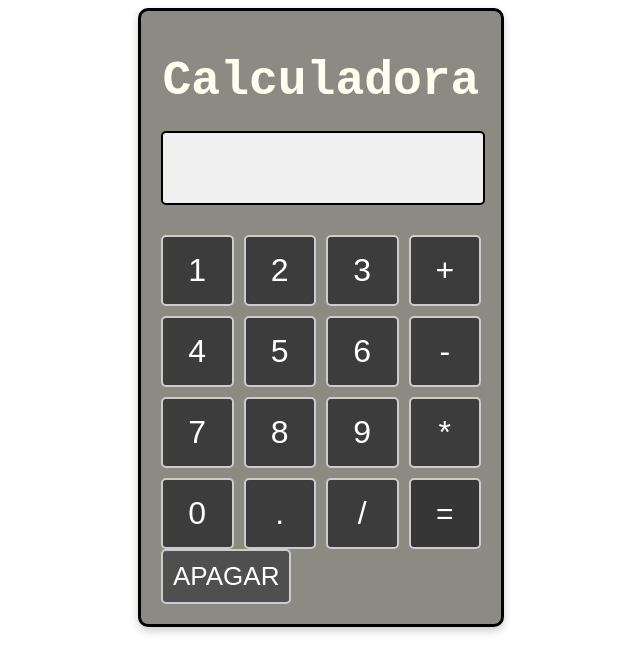
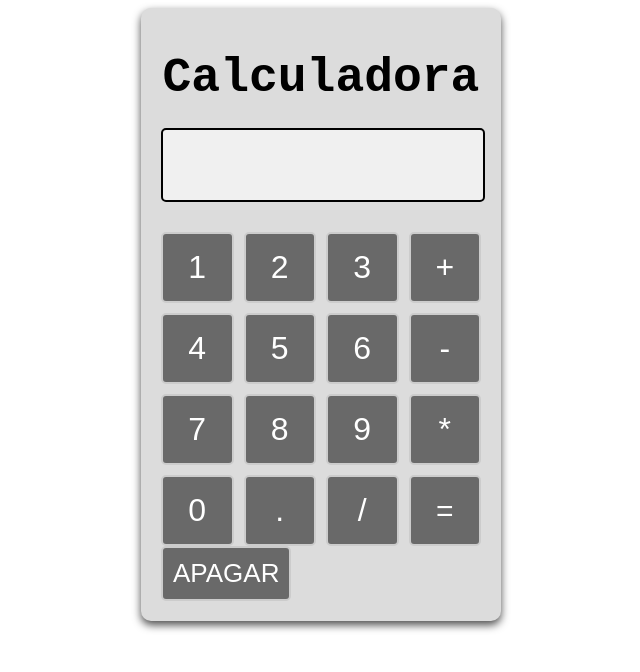
Before and after one commit to Samuel-COT/calculadora, a React (Vite) app: page / in a window 1280 px wide. Shown: the top 672 px of the page, without its empty margins (319-959 px from the left). Built offline with nearby package versions, Linux system fonts and the light colour scheme.

Commit message:
Alterações de estilização

```diff
--- a/src/components/calculadora/ButtonGrid/styles.js
+++ b/src/components/calculadora/ButtonGrid/styles.js
@@ -12,7 +12,7 @@ export const StyledContainer = styled.div`
 export const StyledButton = styled.button`
   padding: 15px;
   font-size: 2rem;
-  background-color: #3c3c3c;
+  background-color: #696969;
   border: 2px solid #ccc;
   cursor: pointer;
   border-radius: 5px;
@@ -25,17 +25,17 @@ export const StyledButton = styled.button`
 
 
 export const StyledCalc = styled.div`
-  border: 3px solid black;
+
   border-radius: 10px;
   padding: 20px;
   width: 320px;
   margin: 0 auto;
-  background-color: #8B8B83;
-  box-shadow: 0px 4px 8px rgba(0, 0, 0, 0.2);
+  background-color: #DCDCDC;
+  box-shadow: 0px 4px 8px rgba(0, 0, 0, 0.7);
 `;
 
 export const StyledApagar = styled.button`
-  background-color: #4F4F4F;
+  background-color: #696969;
   color: white;
   border: none;
   border-radius: 5px;
@@ -50,7 +50,7 @@ export const StyledApagar = styled.button`
 `;
 
 export const StyledIgual = styled.button`
-  background-color: #363636;
+  background-color: #696969;
   color: white;
   border: none;
   border-radius: 5px;
--- a/src/components/calculadora/Display/styles.js
+++ b/src/components/calculadora/Display/styles.js
@@ -9,7 +9,7 @@ export const StyledContainer = styled.div`
     background-color: #f0f0f0;
     margin-bottom: 40px;
     display: flex ;
-    justify-content: left;
+    justify-content: right;
     margin: 0 auto;
     height: 50px;
     overflow:hidden;
--- a/src/components/calculadora/Title/styles.js
+++ b/src/components/calculadora/Title/styles.js
@@ -9,7 +9,7 @@ export const Container = styled.div`
 
 export const Text = styled.h1`
   font-size: 3rem;
-  color:ivory;
+  color:black;
   font-family: monospace;
 
 `;
```
